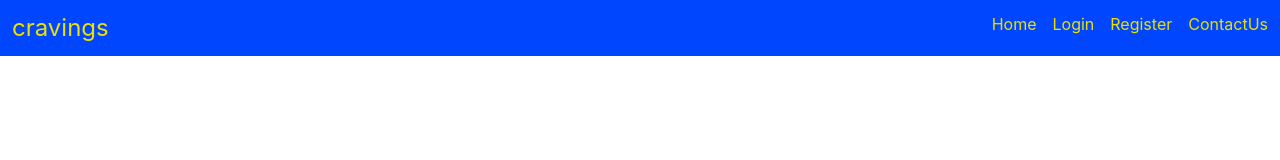
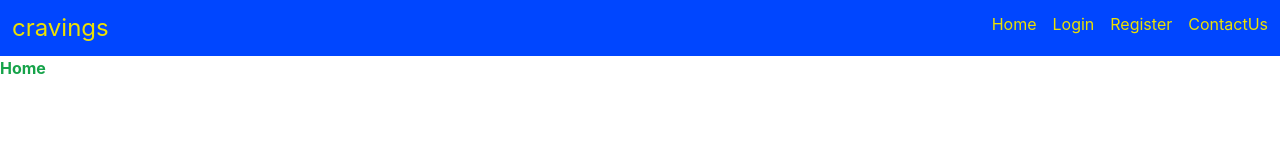
Before and after one commit to ayushh-3006/Food-Delivery-App, a React (Vite) app in the folder client/: page / in a window 1280 px wide. Shown: the top 160 px of the page. Built offline with nearby package versions, Linux system fonts and the light colour scheme.

Commit message:
feat: update background color and add success text styling to Home component

```diff
--- a/client/src/index.css
+++ b/client/src/index.css
@@ -10,6 +10,6 @@
   --error: #DC2626;
   --warning: #F59E0B;
 
-  --background: #57ba94;
+  --background: #3486c9;
   --text: #111827;
 }
--- a/client/src/pages/Home.jsx
+++ b/client/src/pages/Home.jsx
@@ -3,7 +3,7 @@ import React from "react";
 const Home = () => {
   return (
     <>
-
+     <div className="font-bold text-(--success)">Home</div>
     </>
   );
 };
```
